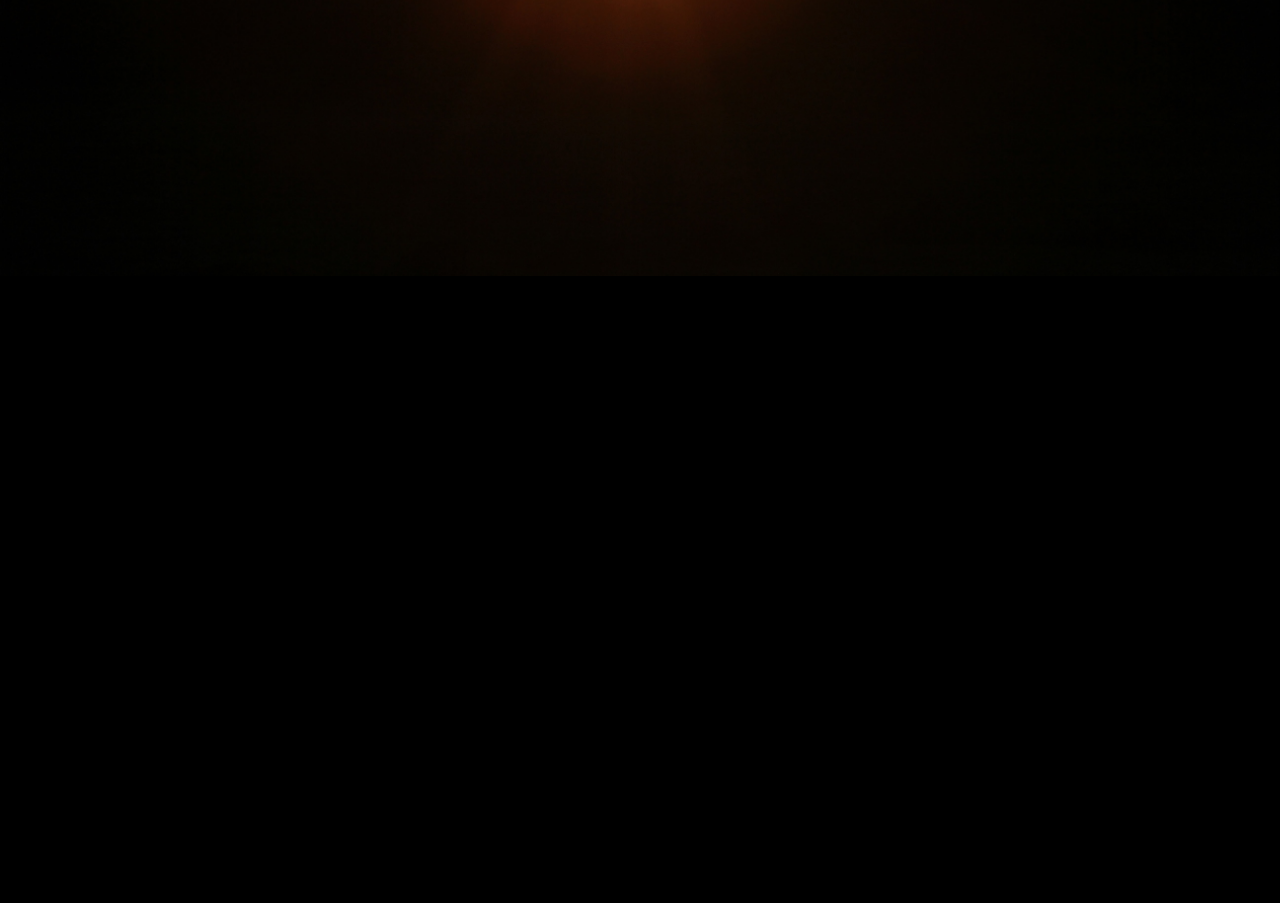
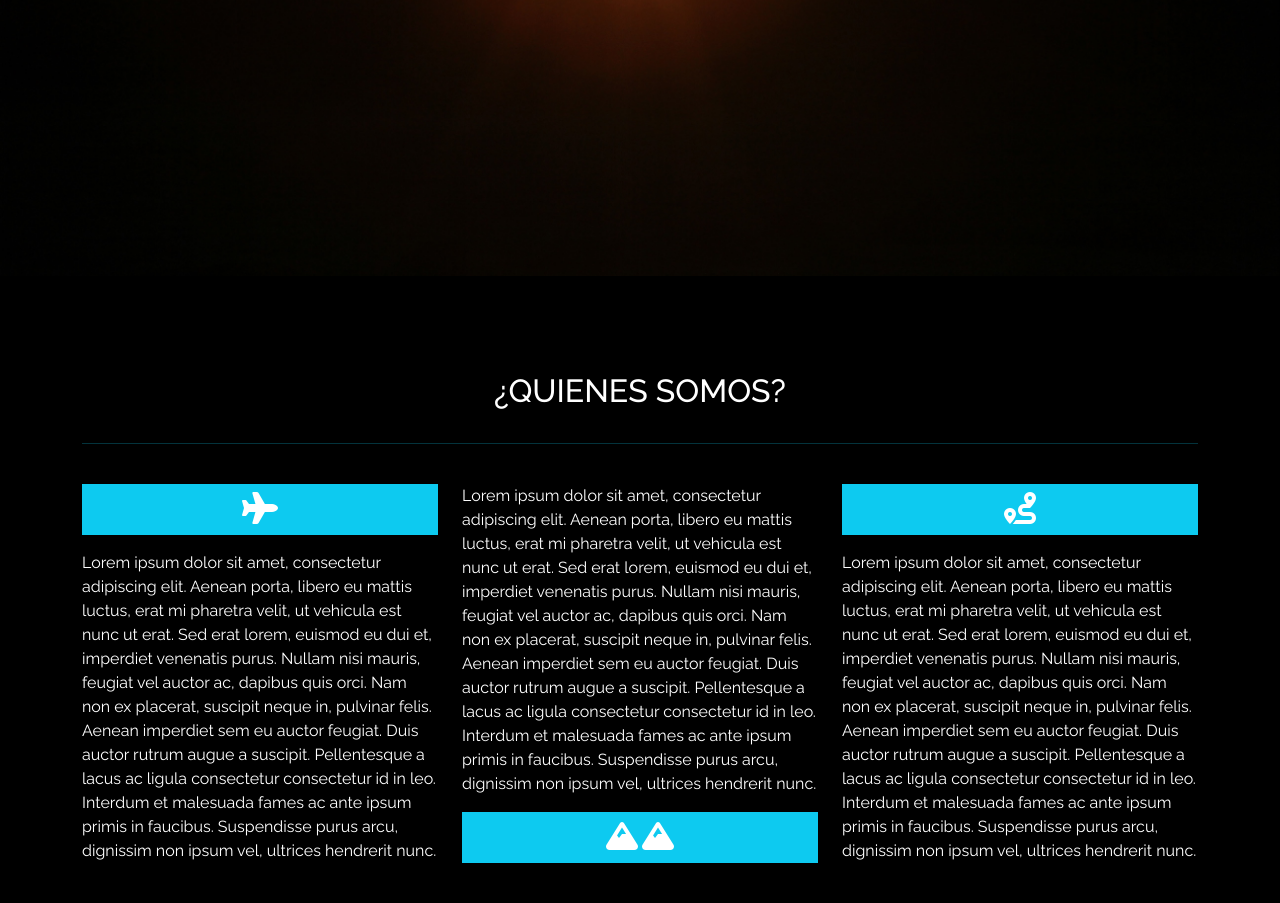
Before and after one commit to carolinaorellana/Pruebamodulo1, a plain HTML site: page index.html in a window 1280 px wide. Shown: the part 577-1480 px from the top of the page. Before the commit the page ends 877 px from the top, so only its background shows below. Drawn offline with nearby package versions, Linux system fonts and the light colour scheme.

Commit message:
Sección presentación

```diff
--- a/assets/css/estilos.css
+++ b/assets/css/estilos.css
@@ -1,5 +1,9 @@
 /*Generales*/
+html{
+    scroll-behavior: smooth;
+}
 Body{
+
     font-family: 'Raleway', sans-serif;
     background-color: black;
     color: white;
@@ -18,3 +22,19 @@ Body{
     font-size: 1.2rem;
     color: rgba(255, 255, 255, 0.8);
 }
+
+/*titulos secciones*/
+.titlesect{
+    font-weight: 500;
+    font-size: 2.5;
+    text-transform: uppercase;
+}
+
+/*Sección presentación*/
+.iconpre{
+    background-color: #0dcaf0;
+}
+.textpre{
+    font-size: 1rem;
+    font-weight: 400;
+}
--- a/index.html
+++ b/index.html
@@ -57,6 +57,7 @@
             </div>
         </div>
     </nav>
+
     <!--Carousel-->
     <header id="Inicio" class="mb-4">
         <!--Navbar bootstrap v5.1-->
@@ -84,7 +85,80 @@
             </button>
         </div>
     </header>
+
     <!--Sección presentación-->
+    <Section id="Quienes-Somos" class="d-none d-md-block">
+        <div class="container mt-5 pt-5">
+            <h2 class="text-center titlesect pb-3">¿Quienes Somos?</h2>
+            <hr class="bg-info ">
+            <div clas="container">
+                <div class="row py-4">
+                    <!--Sec1-->
+                    <div class="col-4">
+                        <!--icono font-awesome 6.1.1 con background-->
+                        <div class="iconpre text-center p-2 mb-3">
+                            <i class="fas fa-plane fa-2x text-white text-center"></i>
+                        </div>
+                        <p class="textpre">
+                            Lorem ipsum dolor sit amet, consectetur adipiscing elit. Aenean porta, libero eu mattis luctus, erat
+                            mi pharetra velit,
+                            ut vehicula est nunc ut erat. Sed erat lorem, euismod eu dui et, imperdiet venenatis purus. Nullam
+                            nisi mauris, feugiat
+                            vel auctor ac, dapibus quis orci. Nam non ex placerat, suscipit neque in, pulvinar felis. Aenean
+                            imperdiet sem eu auctor
+                            feugiat. Duis auctor rutrum augue a suscipit. Pellentesque a lacus ac ligula consectetur consectetur
+                            id in leo. Interdum
+                            et malesuada fames ac ante ipsum primis in faucibus. Suspendisse purus arcu, dignissim non ipsum
+                            vel, ultrices hendrerit
+                            nunc.
+                        </p>
+                    </div>
+                    <!--Sec2-->
+                    <div class="col-4">
+                        <p class="textpre mb-3">
+                            Lorem ipsum dolor sit amet, consectetur adipiscing elit. Aenean porta, libero eu mattis luctus, erat
+                            mi pharetra velit,
+                            ut vehicula est nunc ut erat. Sed erat lorem, euismod eu dui et, imperdiet venenatis purus. Nullam
+                            nisi mauris, feugiat
+                            vel auctor ac, dapibus quis orci. Nam non ex placerat, suscipit neque in, pulvinar felis. Aenean
+                            imperdiet sem eu auctor
+                            feugiat. Duis auctor rutrum augue a suscipit. Pellentesque a lacus ac ligula consectetur consectetur
+                            id in leo. Interdum
+                            et malesuada fames ac ante ipsum primis in faucibus. Suspendisse purus arcu, dignissim non ipsum
+                            vel, ultrices hendrerit
+                            nunc.
+                        </p>
+                        <!--icono font-awesome 6.1.1 con background-->
+                        <div class="iconpre text-center p-2">
+                            <i class="fas fa-mountain fa-2x text-white text-center"></i>
+                            <i class="fas fa-mountain fa-2x text-white text-center"></i>
+                        </div>
+
+                    </div>
+                    <!--Sec3-->
+                    <div class="col-4 ">
+                        <!--icono font-awesome 6.1.1 con background-->
+                        <div class="iconpre text-center p-2 mb-3">
+                            <i class="fas fa-route fa-2x text-white"></i>
+                        </div>
+                        <p class="textpre">
+                            Lorem ipsum dolor sit amet, consectetur adipiscing elit. Aenean porta, libero eu mattis luctus, erat
+                            mi pharetra velit,
+                            ut vehicula est nunc ut erat. Sed erat lorem, euismod eu dui et, imperdiet venenatis purus. Nullam
+                            nisi mauris, feugiat
+                            vel auctor ac, dapibus quis orci. Nam non ex placerat, suscipit neque in, pulvinar felis. Aenean
+                            imperdiet sem eu auctor
+                            feugiat. Duis auctor rutrum augue a suscipit. Pellentesque a lacus ac ligula consectetur consectetur
+                            id in leo. Interdum
+                            et malesuada fames ac ante ipsum primis in faucibus. Suspendisse purus arcu, dignissim non ipsum
+                            vel, ultrices hendrerit
+                            nunc.
+                        </p>
+                    </div>
+                </div>
+            </div>
+        </div>
+    </Section>
 
     <!--Sección destacados-->
 
```
